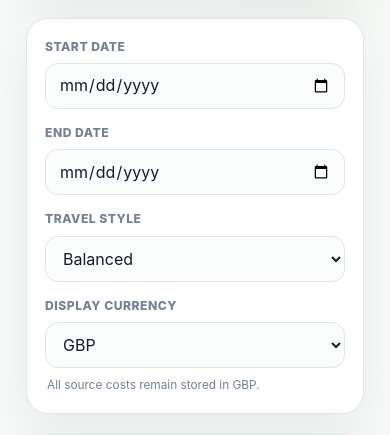
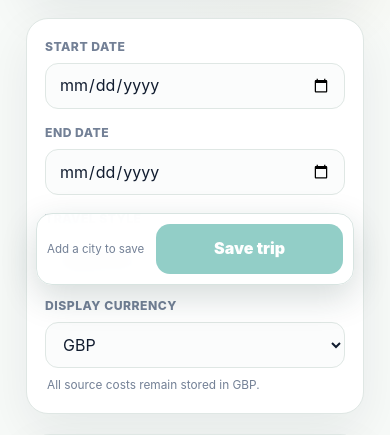
Before and after one commit to joshdean97/roamwise, a Python web app: template core/templates/trips/plan_trip.html in a window 390 px wide. Shown: the part 549-984 px from the top of the page. Run offline with Jinja, Linux system fonts and the light colour scheme; the template is opened without the code that fills it, so the values that code supplies are empty.

Commit message:
Improve mobile save and sharing flow

```diff
--- a/core/templates/trips/plan_trip.html
+++ b/core/templates/trips/plan_trip.html
@@ -54,6 +54,10 @@
 
     .save-button.is-submitting {
         cursor: wait;
+    }
+
+    .mobile-save-bar {
+        display: none;
     }
 
     .transport-help {
@@ -164,6 +168,32 @@
 
         .transport-field.note {
             grid-column: 1 / -1;
+        }
+
+        .mobile-save-bar {
+            position: sticky;
+            z-index: 20;
+            bottom: 10px;
+            display: flex;
+            align-items: center;
+            gap: 12px;
+            margin: 18px 10px 8px;
+            padding: 10px;
+            border: 1px solid #d8e4e1;
+            border-radius: 16px;
+            background: rgba(255, 255, 255, .96);
+            box-shadow: 0 12px 35px rgba(24, 55, 49, .18);
+            backdrop-filter: blur(10px);
+        }
+
+        .mobile-save-bar .save-button {
+            flex: 1;
+        }
+
+        .mobile-save-status {
+            color: var(--rw-muted);
+            font-size: .72rem;
+            line-height: 1.25;
         }
     }
 
@@ -539,6 +569,11 @@
                 </div>
             </aside>
         </section>
+
+        <div class="mobile-save-bar" aria-label="Save trip">
+            <span class="mobile-save-status" id="mobileSaveStatus">Add a city to save</span>
+            <button class="save-button" id="mobileSaveTripButton" type="submit" disabled>{{ submit_label|default('Save trip') }}</button>
+        </div>
     </form>
 </main>
 
@@ -607,6 +642,12 @@
             },
             body: JSON.stringify({ event: eventName })
         }).catch(() => {});
+    };
+
+    const trackAnalyticsMilestone = eventName => {
+        if (IS_EDITING || analyticsMilestones.has(eventName)) return;
+        analyticsMilestones.add(eventName);
+        trackAnalyticsEvent(eventName);
     };
 
     const cityById = new Map(
@@ -713,6 +754,8 @@
     const schengenMeter = document.getElementById("schengenMeter");
     const dateFit = document.getElementById("dateFit");
     const saveButton = document.getElementById("saveTripButton");
+    const mobileSaveButton = document.getElementById("mobileSaveTripButton");
+    const mobileSaveStatus = document.getElementById("mobileSaveStatus");
 
     const dataReportModal = document.getElementById("dataReportModal");
     const dataReportForm = document.getElementById("dataReportForm");
@@ -858,15 +901,8 @@
         });
 
         if (!IS_EDITING && STARTED_WITH_EMPTY_ROUTE) {
-            if (state.route.length === 1 && !analyticsMilestones.has("first_city_added")) {
-                analyticsMilestones.add("first_city_added");
-                trackAnalyticsEvent("first_city_added");
-            }
-
-            if (state.route.length === 2 && !analyticsMilestones.has("second_city_added")) {
-                analyticsMilestones.add("second_city_added");
-                trackAnalyticsEvent("second_city_added");
-            }
+            if (state.route.length === 1) trackAnalyticsMilestone("first_city_added");
+            if (state.route.length === 2) trackAnalyticsMilestone("second_city_added");
         }
 
         resetChangedEndpointTransport(previous);
@@ -1019,11 +1055,13 @@
 
         wrapper.querySelector('[data-transport="mode"]').addEventListener("change", event => {
             entry.mode = event.target.value;
+            if (entry.mode) trackAnalyticsMilestone("transport_started");
             syncPayload();
         });
 
         wrapper.querySelector('[data-transport="cost"]').addEventListener("input", event => {
             entry.cost_gbp = convertToGBP(event.target.value);
+            if (entry.cost_gbp > 0) trackAnalyticsMilestone("transport_started");
             renderSummary();
         });
 
@@ -1264,9 +1302,14 @@
         const schengenPercent = nights ? Math.min(100, (schengen / nights) * 100) : 0;
         schengenMeter.style.width = `${schengenPercent}%`;
 
-        saveButton.disabled =
+        const saveDisabled =
             state.route.length === 0 ||
             datesInvalid();
+        saveButton.disabled = saveDisabled;
+        mobileSaveButton.disabled = saveDisabled;
+        mobileSaveStatus.textContent = saveDisabled
+            ? (datesInvalid() ? "Fix the date range" : "Add a city to save")
+            : `${state.route.length} ${state.route.length === 1 ? "stop" : "stops"} ready`;
 
         renderDateFit(nights);
         syncPayload();
@@ -1380,8 +1423,13 @@
         render();
     });
 
-    tripStart.addEventListener("change", renderSummary);
-    tripEnd.addEventListener("change", renderSummary);
+    const handleDateChange = () => {
+        if (tripStart.value && tripEnd.value) trackAnalyticsMilestone("dates_added");
+        renderSummary();
+    };
+
+    tripStart.addEventListener("change", handleDateChange);
+    tripEnd.addEventListener("change", handleDateChange);
 
     let submitting = false;
 
@@ -1401,10 +1449,13 @@
 
         submitting = true;
         saveButton.disabled = true;
+        mobileSaveButton.disabled = true;
         saveButton.classList.add("is-submitting");
+        mobileSaveButton.classList.add("is-submitting");
         saveButton.textContent = IS_EDITING
             ? "Updating…"
             : "Saving…";
+        mobileSaveButton.textContent = saveButton.textContent;
     });
 
     render();
```
